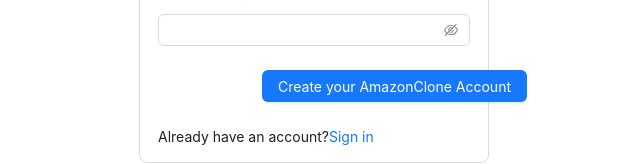
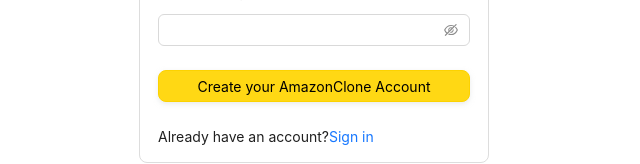
Before and after one commit to suryaspandey/AmazonPrimeClone, a React (Vite) app: page /register in a window 1280 px wide. Shown: the part 627-791 px from the top of the page, without its empty margins (326-966 px from the left). Built offline with nearby package versions, Linux system fonts and the light colour scheme; a web font is replaced by a local one.

Commit message:
register page UI updated

```diff
--- a/src/Pages/Login.jsx
+++ b/src/Pages/Login.jsx
@@ -4,6 +4,7 @@
 import { Button, Checkbox, Form, Input } from "antd";
 import LoginPassword from "./LoginPassword";
 import { Navigate, useNavigate } from "react-router";
+import { Link } from "react-router-dom";
 
 const Login = () => {
   const navigate = useNavigate();
@@ -101,7 +102,9 @@
         </div>
         <div className="create-account-btn-container login-form-container">
           <button className="create-account-btn ">
-            Create your Amazon Clone account
+            <Link to={"/register"} style={{ textDecoration: "none" }}>
+              Create your Amazon Clone account
+            </Link>
             {/* <Navigate to={<LoginPassword />} /> */}
           </button>
         </div>
--- a/src/Pages/Register.jsx
+++ b/src/Pages/Register.jsx
@@ -2,6 +2,7 @@
 import "./register.css";
 import { Button, Form, Input, Select } from "antd";
 import { useState } from "react";
+import { Link } from "react-router-dom";
 const { Option } = Select;
 // const formItemLayout = {
 //   labelCol: {
@@ -48,15 +49,15 @@
           },
         }
       : null;
-  //   const buttonItemLayout =
-  //     formLayout === "horizontal"
-  //       ? {
-  //           wrapperCol: {
-  //             span: 14,
-  //             offset: 4,
-  //           },
-  //         }
-  //       : null;
+  const buttonItemLayout =
+    formLayout === "horizontal"
+      ? {
+          wrapperCol: {
+            span: 14,
+            offset: 4,
+          },
+        }
+      : null;
   const onFinish = (values) => {
     console.log("Received values of form: ", values);
   };
@@ -154,15 +155,20 @@
               <Input.Password />
             </Form.Item>
 
-            <Form.Item {...tailFormItemLayout}>
-              <Button type="primary" htmlType="submit">
+            <Form.Item {...buttonItemLayout}>
+              <Button
+                style={{ width: "100%" }}
+                className="register-create-account-btn"
+                type="primary"
+                htmlType="submit"
+              >
                 Create your AmazonClone Account
               </Button>
             </Form.Item>
             <div className="already-account">
               <span>Already have an account?</span>
               <span>
-                <a href="">Sign in</a>
+                <Link to={"/login"}>Sign in</Link>
               </span>
             </div>
           </Form>
--- a/src/Pages/register.css
+++ b/src/Pages/register.css
@@ -18,3 +18,17 @@
   padding: 14px 18px;
   border-radius: 8px;
 }
+.register-create-account-btn {
+  width: 100% !important;
+  border-radius: 8px;
+  box-shadow: 0 2px 5px 0 rgba(213, 217, 217, 0.5);
+  background: #ffd814 !important;
+  border-color: #fcd200 !important;
+  color: black;
+  /* padding: 0; */
+}
+
+.register-create-account-btn:hover {
+  background-color: #fcd200 !important;
+  color: black !important;
+}
```
